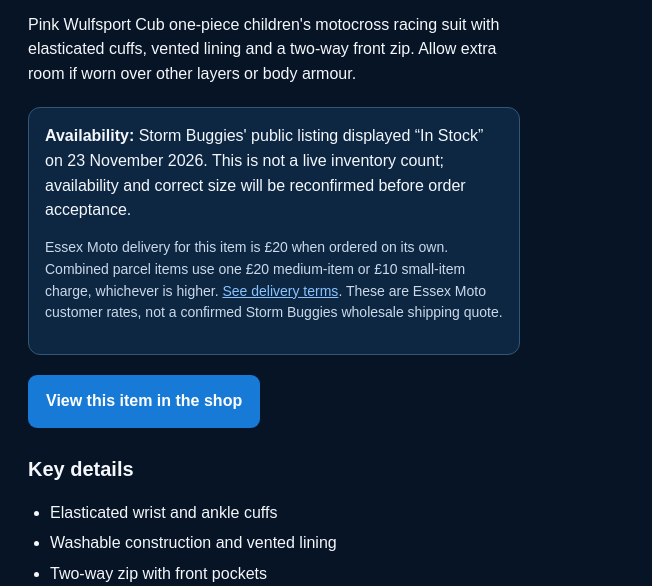
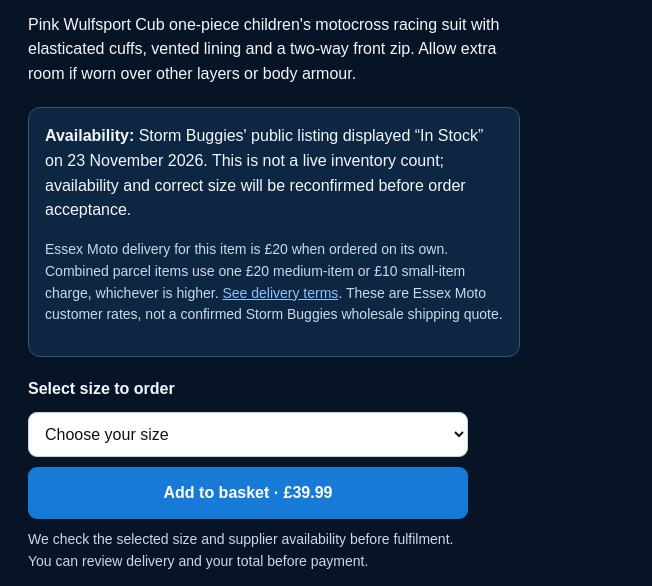
Before and after one commit to dalegalea-sudo/essex-moto-online, a plain HTML site: page products/wulfsport-cub-racing-suit-pink.html in a window 1280 px wide. Shown: the part 360-946 px from the top of the page, 628-1280 px from the left. Drawn offline with Linux system fonts and the light colour scheme.

Commit message:
Enable direct purchase selection on Essex Moto Wulfsport product page

```diff
--- a/products/wulfsport-cub-racing-suit-pink.html
+++ b/products/wulfsport-cub-racing-suit-pink.html
@@ -14,6 +14,7 @@
 <script type="application/ld+json">{"@context":"https://schema.org","@type":"Product","name":"Wulfsport Cub Racing Suit – Pink","description":"Pink Wulfsport Cub one-piece children's motocross racing suit with elasticated cuffs, vented lining and a two-way front zip. Allow extra room if worn over other layers or body armour.","image":["https://ahead4-stormbuggies.s3.eu-west-1.amazonaws.com/image-cache/w/u/l/f/s/wulfsport-cub-racing-suit---pink-96fccc84205c234e2b004c1ba8bae35b005534af.jpeg"],"brand":{"@type":"Brand","name":"Wulfsport"},"sku":"cubracingsuit-pink","category":"Motocross protective clothing"}</script>
 <style>
 *{box-sizing:border-box}body{background:#071426;color:#f4f7fb;margin:0;font:16px/1.55 Arial,Helvetica,sans-serif}a{color:#8bc3ff}header{background:#081c33;border-bottom:1px solid #244866;padding:18px max(22px,calc((100% - 1060px)/2));display:flex;justify-content:space-between;gap:16px;align-items:center}header a{font-weight:bold;text-decoration:none}main{max-width:1060px;margin:auto;padding:34px 22px 55px}nav{margin-bottom:26px;color:#c6d8eb}.product{display:grid;grid-template-columns:minmax(0,1fr) minmax(0,1fr);gap:32px;align-items:start}.photo{background:#eef3f8;border-radius:16px;padding:15px;width:100%;display:block;object-fit:contain}.eyebrow{text-transform:uppercase;letter-spacing:2px;color:#8fc6ff;font-size:12px;font-weight:bold}h1{line-height:1.15;font-size:clamp(28px,4vw,43px);margin:12px 0 22px}h2{font-size:20px;margin:26px 0 9px}.price{font-size:30px;font-weight:800;margin:0 0 10px}.button{display:inline-block;background:#177ad6;color:white;padding:14px 18px;border-radius:9px;text-decoration:none;font-weight:bold}.note{color:#cbd9e9;font-size:14px}.box{border:1px solid #325776;border-radius:12px;background:#0d2743;padding:16px;margin:20px 0}ul{padding-left:22px}li{margin:6px 0}footer{border-top:1px solid #244866;padding:22px;color:#bcd2e6;text-align:center}@media(max-width:720px){.product{grid-template-columns:1fr}header{padding:16px 22px}}
+.buy-form{margin:18px 0 12px;display:flex;flex-direction:column;gap:10px;max-width:440px}.buy-form label{font-weight:700}.buy-form select{background:#fff;color:#111;border:1px solid #bfd5e6;padding:12px;border-radius:9px;font:inherit}.buy-form .button{font:inherit;font-weight:700;cursor:pointer;border:0;text-align:center}.buy-form .note{margin:0}
 </style>
 </head>
 <body>
@@ -24,12 +25,19 @@
 <div><img class="photo" src="https://ahead4-stormbuggies.s3.eu-west-1.amazonaws.com/image-cache/w/u/l/f/s/wulfsport-cub-racing-suit---pink-96fccc84205c234e2b004c1ba8bae35b005534af.jpeg" alt="Wulfsport Cub Racing Suit – Pink" width="680" height="680"><p class="note">Supplier product imagery shown with permission. Product specification and appearance may vary by variant.</p></div>
 <section><p class="eyebrow">Wulfsport · Essex Moto</p><h1>Wulfsport Cub Racing Suit – Pink</h1><p class="price">£39.99</p>
 <p>Pink Wulfsport Cub one-piece children&#39;s motocross racing suit with elasticated cuffs, vented lining and a two-way front zip. Allow extra room if worn over other layers or body armour.</p>
-<div class="box"><strong>Availability:</strong> Storm Buggies' public listing displayed “In Stock” on 23 November 2026. This is not a live inventory count; availability and correct size will be reconfirmed before order acceptance.<p class="note">Essex Moto delivery for this item is £20 when ordered on its own. Combined parcel items use one £20 medium-item or £10 small-item charge, whichever is higher. <a href="../delivery.html">See delivery terms</a>. These are Essex Moto customer rates, not a confirmed Storm Buggies wholesale shipping quote.</p></div>
-<a class="button" href="../riding-gear.html#wulfsport-cub-racing-suit-pink">View this item in the shop</a>
+<div class="box"><strong>Availability:</strong> Storm Buggies' public listing displayed “In Stock” on 23 November 2026. This is not a live inventory count; availability and correct size will be reconfirmed before order acceptance.</p><p class="note">Essex Moto delivery for this item is £20 when ordered on its own. Combined parcel items use one £20 medium-item or £10 small-item charge, whichever is higher. <a href="../delivery.html">See delivery terms</a>. These are Essex Moto customer rates, not a confirmed Storm Buggies wholesale shipping quote.</p></div>
+<form id="product-add-form" class="buy-form" data-product-id="wulfsport-cub-racing-suit-pink" data-product-name="Wulfsport Cub Racing Suit – Pink" data-product-price="39.99">
+<label for="product-size">Select size to order</label>
+<select id="product-size" name="size" required><option value="">Choose your size</option><option value="XS – 3–4 years">XS – 3–4 years</option><option value="S – 5–6 years">S – 5–6 years</option><option value="M – 7–8 years">M – 7–8 years</option><option value="L – 9–10 years">L – 9–10 years</option><option value="XL – 11–12 years">XL – 11–12 years</option></select>
+<button class="button" type="submit">Add to basket · £39.99</button>
+<p class="note" id="product-basket-feedback" role="status">We check the selected size and supplier availability before fulfilment. You can review delivery and your total before payment.</p>
+</form>
+<p><a href="../riding-gear.html#wulfsport-cub-racing-suit-pink">Back to this item in the full shop</a></p>
 <h2>Key details</h2><ul><li>Elasticated wrist and ankle cuffs</li><li>Washable construction and vented lining</li><li>Two-way zip with front pockets</li><li>Refer to actual measurements; age sizes are approximate</li></ul>
 <h2>Sizes listed by the supplier</h2><ul><li>XS – approximately 3–4 years</li><li>S – approximately 5–6 years</li><li>M – approximately 7–8 years</li><li>L – approximately 9–10 years</li><li>XL – approximately 11–12 years</li></ul><p>Size and stock availability for each variant must be confirmed before payment.</p>
 <p class="note">Supplier product code: cubracingsuit-pink</p>
 <p class="note">Essex Moto is the retailer for orders placed with Essex Moto. Read our <a href="../returns.html">returns, cancellation and refund policy</a> and <a href="../delivery.html">delivery information</a>. Your statutory rights apply regardless of any supplier terms.</p>
 </section></div>
 </main><footer>© 2026 Essex Moto · <a href="../index.html#contact">Contact Essex Moto</a> · <a href="../riding-gear.html">Browse riding gear</a></footer>
+<script src="../product-detail.js"></script>
 </body></html>
```
